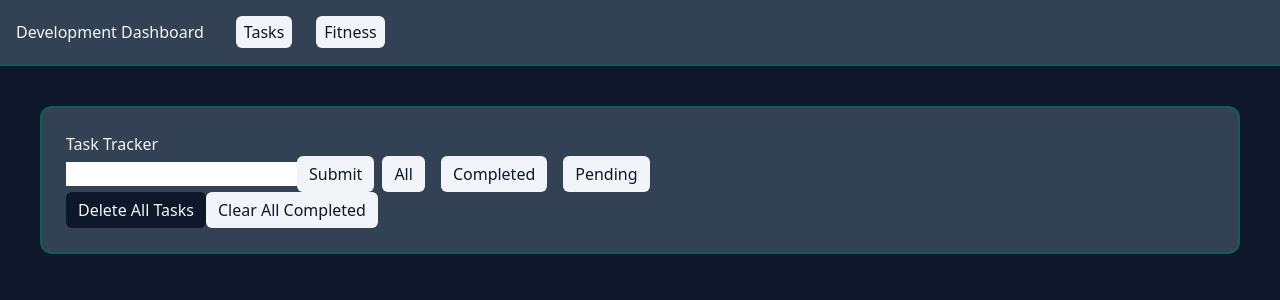
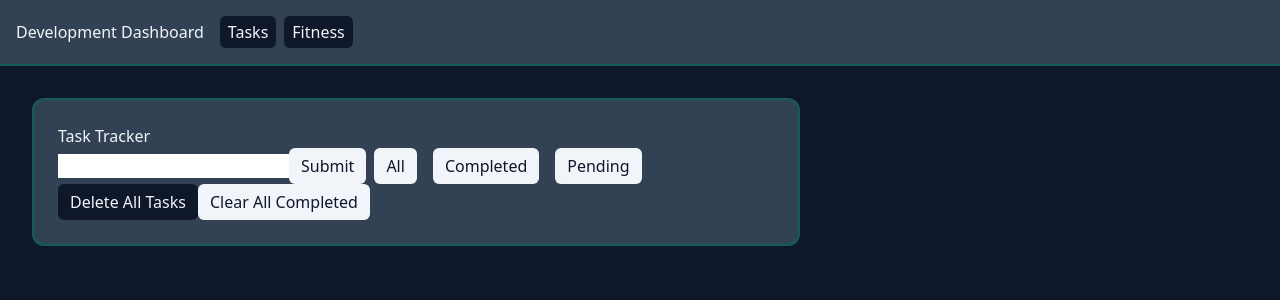
Before and after one commit to gaiabulbanix/react-dev-dashboard, a React (Vite) app: page / in a window 1280 px wide. Shown: the top 300 px of the page. Built offline with nearby package versions, Linux system fonts and the light colour scheme.

Commit message:
fix: changed main container padding, added btnStyle to navigation buttons, fixed wiring of className from top-level component to TaskTracker

```diff
--- a/src/components/Dashboard.jsx
+++ b/src/components/Dashboard.jsx
@@ -25,7 +25,7 @@ export default function Dashboard() {
     return (
         <div className="min-h-screen bg-slate-900 text-slate-100">
             <Header onFeatureChange={handleFeatureChange} />
-            <main className="p-10">
+            <main className="p-8">
                 {activeFeature === 'taskTracker' && <TaskTracker className="max-w-3xl" />}
                 {activeFeature === 'fitnessTracker' && <FitnessTracker className="max-w-3xl" />}
             </main>
--- a/src/components/Header.jsx
+++ b/src/components/Header.jsx
@@ -3,7 +3,7 @@ import Navigation from './Navigation';
 
 export default function Header({ onFeatureChange }) {
     return (
-        <div className="p-4 flex border-b-2 border-teal-800 bg-slate-700 items-center gap-8">
+        <div className="p-4 flex border-b-2 border-teal-800 bg-slate-700 items-center gap-4">
             <h1>Development Dashboard</h1>
             <Navigation onFeatureChange={onFeatureChange} />
         </div>
--- a/src/components/Navigation.jsx
+++ b/src/components/Navigation.jsx
@@ -2,16 +2,21 @@ import Button from './Button';
 
 export default function Navigation({ onFeatureChange }) {
     return (
-        <div className="flex gap-6">
+        <div className="flex gap-2">
             <Button
                 onClick={() => onFeatureChange('taskTracker')}
+                btnStyle="secondary"
                 btnSize="sm"
-            >Tasks</Button>
+            >
+                Tasks
+            </Button>
             <Button
-
                 onClick={() => onFeatureChange('fitnessTracker')}
+                btnStyle="secondary"
                 btnSize="sm"
-            >Fitness</Button>
+            >
+                Fitness
+            </Button>
         </div>
     );
 }
--- a/src/features/task-tracker/TaskTracker.jsx
+++ b/src/features/task-tracker/TaskTracker.jsx
@@ -67,7 +67,7 @@ export default function TaskTracker({ className = '', }) {
     const handleClearCompleted = () => setTaskList(taskList.filter((task) => !task.complete));
 
     return (
-        <Panel>
+        <Panel className={className}>
             <h2>Task Tracker</h2>
             <div className="flex gap-2">
                 <TaskForm
```
